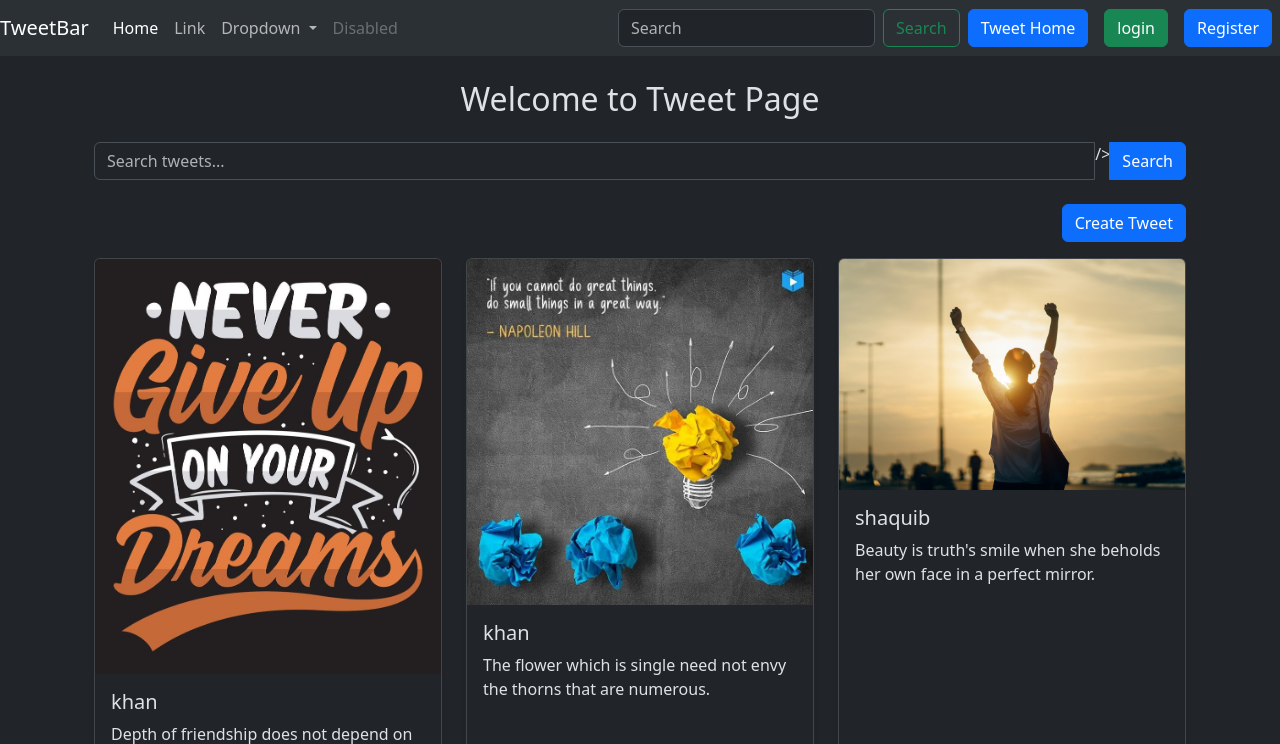
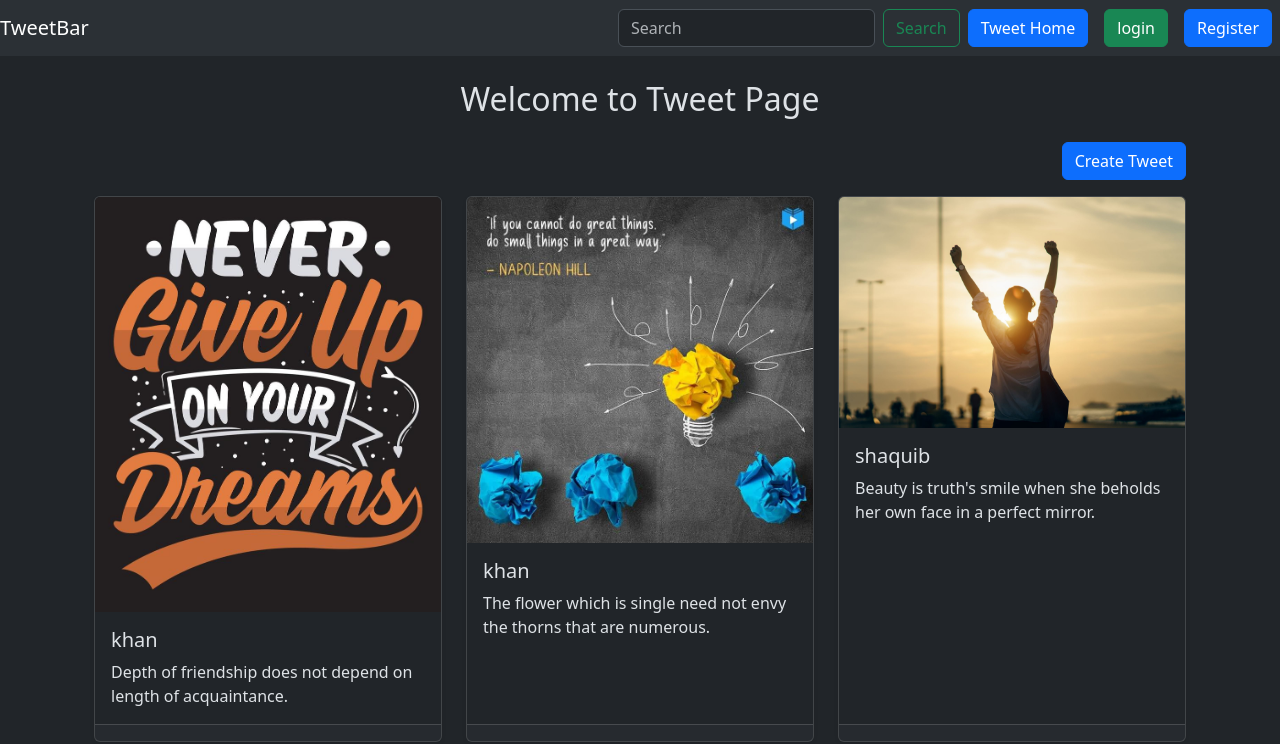
Before and after one commit to Shaquibkhandbg/tweet, a Django app: page /tweet/ in a window 1280 px wide. Shown: the top 744 px of the page. Run offline with Django 5.2, Linux system fonts and the light colour scheme; data comes from the database, SQL or seed files in the repository.

Commit message:
"last modified search button"

```diff
--- a/twitor/templates/layout.html
+++ b/twitor/templates/layout.html
@@ -16,32 +16,13 @@
 
     <nav class="navbar navbar-expand-lg bg-body-tertiary >
         <div class="container-fluid">
-          <a class="navbar-brand" href="#">TweetBar</a>
+          <a class="navbar-brand ml-1" href="#">TweetBar</a>
           <button class="navbar-toggler" type="button" data-bs-toggle="collapse" data-bs-target="#navbarSupportedContent" aria-controls="navbarSupportedContent" aria-expanded="false" aria-label="Toggle navigation">
             <span class="navbar-toggler-icon"></span>
           </button>
           <div class="collapse navbar-collapse" id="navbarSupportedContent">
             <ul class="navbar-nav me-auto mb-2 mb-lg-0">
-              <li class="nav-item">
-                <a class="nav-link active" aria-current="page" href="#">Home</a>
-              </li>
-              <li class="nav-item">
-                <a class="nav-link" href="#">Link</a>
-              </li>
-              <li class="nav-item dropdown">
-                <a class="nav-link dropdown-toggle" href="#" role="button" data-bs-toggle="dropdown" aria-expanded="false">
-                  Dropdown
-                </a>
-                <ul class="dropdown-menu">
-                  <li><a class="dropdown-item" href="#">Action</a></li>
-                  <li><a class="dropdown-item" href="#">Another action</a></li>
-                  <li><hr class="dropdown-divider"></li>
-                  <li><a class="dropdown-item" href="#">Something else here</a></li>
-                </ul>
-              </li>
-              <li class="nav-item">
-                <a class="nav-link disabled" aria-disabled="true">Disabled</a>
-              </li>
+
             </ul>
             {% comment %} search functionality {% endcomment %}
             <form class="d-flex" role="search" method="get" action="{% url "tweet_list" %}">
--- a/twitor/tweet/templates/tweet_list.html
+++ b/twitor/tweet/templates/tweet_list.html
@@ -11,18 +11,7 @@
   <h2 class="text-center mb-4">Welcome to Tweet Page</h2>
 
   <!-- Search Bar -->
-  <form method="get" action="{% url 'tweet_list' %}" class="mb-4">
-    <div class="input-group">
-      <input
-        type="text"
-        name="q"
-        class="form-control"
-        placeholder="Search tweets..."
-        value="{{ query|default:'' }}"  <!-- Retain the query -->
-      />
-      <button type="submit" class="btn btn-primary">Search</button>
-    </div>
-  </form>
+
 
   <div class="d-flex justify-content-end mb-3">
     <!-- Button aligned to the right -->
```
